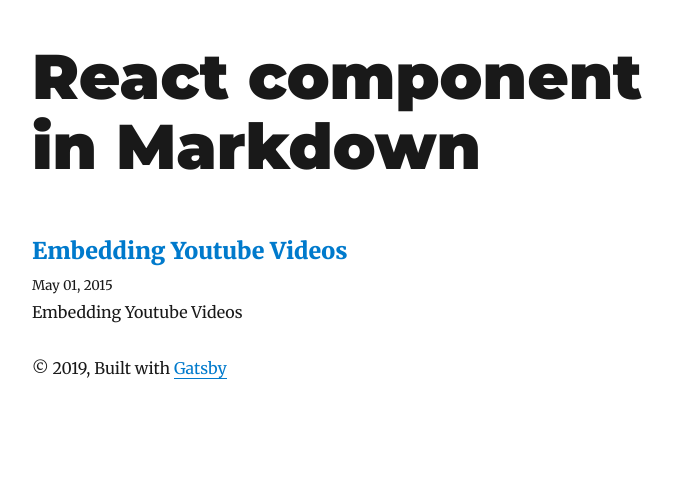
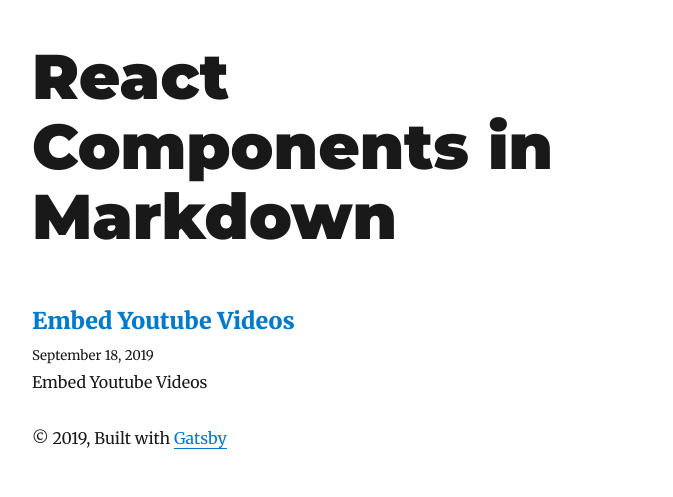
Before and after one commit to VividcodeIO/gatsby-markdown-component, a Gatsby site: page / in a window 1280 px wide. Shown: the whole page, without its empty margins (293-966 px from the left). Built offline with nearby package versions, Linux system fonts and the light colour scheme; Gatsby itself is replaced by a stand-in of ours; some packages are replaced by stand-ins of ours.

Commit message:
update post

```diff
--- a/content/blog/embedded-video/index.md
+++ b/content/blog/embedded-video/index.md
@@ -1,7 +1,7 @@
 ---
-title: Embedding Youtube Videos
-date: "2015-05-01T22:12:03.284Z"
-description: "Embedding Youtube Videos"
+title: Embed Youtube Videos
+date: "2019-09-18T22:12:03.284Z"
+description: "Embed Youtube Videos"
 ---
 
 A Youtube video is embedded.
--- a/gatsby-config.js
+++ b/gatsby-config.js
@@ -1,6 +1,6 @@
 module.exports = {
   siteMetadata: {
-    title: `React component in Markdown`,
+    title: `React Components in Markdown`,
     author: `Fu Cheng`,
     description: `Embed React component in Markdown`,
     siteUrl: `https://gatsby-starter-blog-demo.netlify.com/`,
```
